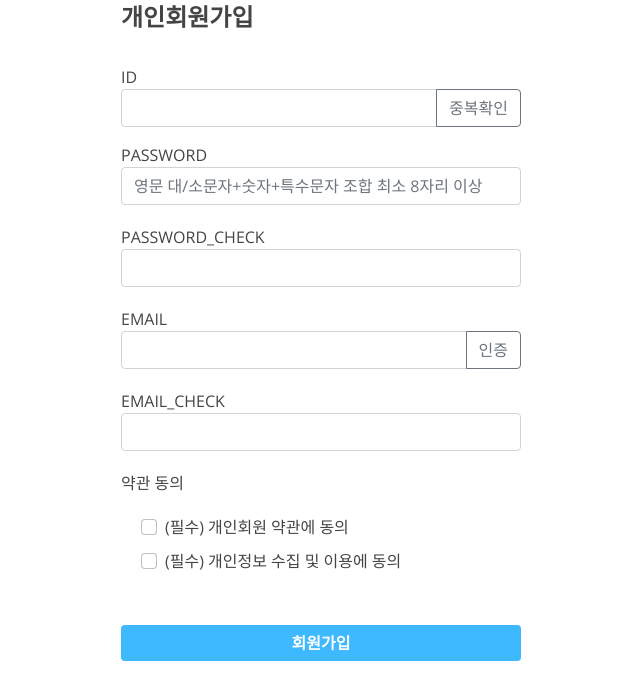
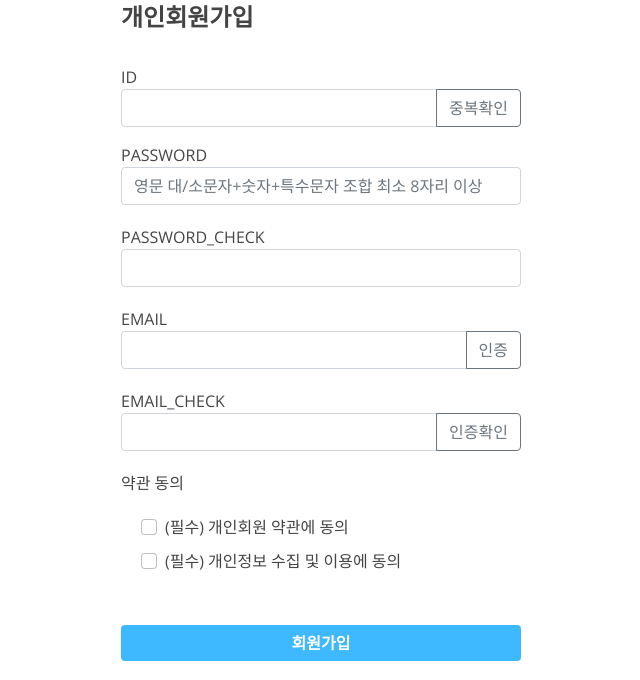
Before and after one commit to LeeOhyeon/PEOPLE119, a Java web app: page /member/enrollMemberView.do in a window 1280 px wide. Shown: the part 211-891 px from the top of the page, without its empty margins (319-959 px from the left). Run offline with Spring Boot 4, a stand-in JSP engine, Linux system fonts and the light colour scheme; some of the project's set-up classes (security, data sources, template engines, error pages and the like) are left out, and stand-ins take their place; some libraries are stand-ins or nearby versions.

Commit message:
회원가입 완료

```diff
--- a/GDJ41_people119_final/pom.xml
+++ b/GDJ41_people119_final/pom.xml
@@ -70,6 +70,7 @@
 			<artifactId>spring-boot-starter-mail</artifactId>
 			<version>2.2.8.RELEASE</version>
 		</dependency>
+
 	</dependencies>
 
 	<build>
--- a/GDJ41_people119_final/src/main/java/com/pp/boot/member/controller/MemberController.java
+++ b/GDJ41_people119_final/src/main/java/com/pp/boot/member/controller/MemberController.java
@@ -4,6 +4,10 @@ import java.io.IOException;
 import java.util.Map;
 import java.util.Random;
 
+import javax.mail.Message.RecipientType;
+import javax.mail.MessagingException;
+import javax.mail.internet.MimeMessage;
+import javax.servlet.http.HttpServletRequest;
 import javax.servlet.http.HttpServletResponse;
 import javax.servlet.http.HttpSession;
 
@@ -92,10 +96,10 @@ public class MemberController {
 
 		if(result>0) {
 			msg="회원가입이 완료되었습니다. 로그인 해주세요";
-			loc="memberLogin";
+			loc="memberLoginView.do";
 		}else {
 			msg="회원가입 실패";
-			loc="enrollMember";
+			loc="enrollMemberView.do";
 		}
 		model.addAttribute("msg",msg);
 		model.addAttribute("loc",loc);
@@ -111,19 +115,26 @@ public class MemberController {
 		response.getWriter().print(member!=null?false:true);
 	}
 
-
-	//회원 가입 이메일 인증
-
+	@Autowired
 	private JavaMailSender javaMailSender;
 
-	@PostMapping("/emailCheck.do")
-	@ResponseBody
-	public String sendEmail(String email) {
+	@PostMapping("/sendMail.do") // AJAX와 URL을 매핑시켜줌
+	@ResponseBody  //AJAX후 값을 리턴하기위해 작성
+	public String SendMail(String email,HttpServletResponse response)throws IOException {
+
 			Random random=new Random();  //난수 생성을 위한 랜덤 클래스
 			String key="";  //인증번호
 
-		SimpleMailMessage message = new SimpleMailMessage();
-		message.setTo(email); //스크립트에서 보낸 메일을 받을 사용자 이메일 주소
+			//SimpleMailMessage message = new SimpleMailMessage();
+			MimeMessage  message = javaMailSender.createMimeMessage();
+			//message.setTo(email); //스크립트에서 보낸 메일을 받을 사용자 이메일 주소
+			try {
+				message.addRecipients(RecipientType.TO, email);
+				message.setSubject("People119 이메일 인증번호 입니다.");
+			} catch (MessagingException e) {
+				// TODO Auto-generated catch block
+				e.printStackTrace();
+			}
 			//입력 키를 위한 코드
 			for(int i =0; i<3;i++) {
 				int index=random.nextInt(25)+65; //A~Z까지 랜덤 알파벳 생성
@@ -131,11 +142,38 @@ public class MemberController {
 			}
 			int numIndex=random.nextInt(9999)+1000; //4자리 랜덤 정수를 생성
 			key+=numIndex;
-		message.setSubject("인증번호 입력을 위한 메일 전송");
-		message.setText("인증 번호 : "+key);
+
+
+			 String msgg="";
+		        msgg+= "<div style='margin:100px;'>";
+		       	msgg+= "<h1> 안녕하세요 People119 입니다. </h1>";
+		        msgg+= "<br>";
+		        msgg+= "<p>아래 코드를 회원가입 창으로 돌아가 입력해주세요<p>";
+		        msgg+= "<br>";
+		        msgg+= "<p>감사합니다!<p>";
+		        msgg+= "<br>";
+				msgg+= "<div align='center' style='border:1px solid black; font-family:verdana';>";
+				msgg+= "<h3 style='color:blue;'>회원가입 코드입니다.</h3>";
+				msgg+= "<div style='font-size:130%'>";
+				msgg+= "CODE : <strong>";
+				msgg+= key+"</strong><div><br/> ";
+				msgg+= "</div>";
+
+			try {
+				message.setText(msgg,"utf-8","html");
+			} catch (MessagingException e) {
+				// TODO Auto-generated catch block
+				e.printStackTrace();
+			}
 			javaMailSender.send(message);
 	        return key;
+
 		}
 
-
+	@RequestMapping("/checkEmail.do")
+	public void checkEmail(String email,HttpServletResponse response) throws IOException {
+		Member member = service.checkEmail(email);
+		response.setContentType("application/json; charset=utf-8");
+		response.getWriter().print(member!=null?false:true);
 	}
+}
--- a/GDJ41_people119_final/src/main/java/com/pp/boot/member/model/dao/MemberDao.java
+++ b/GDJ41_people119_final/src/main/java/com/pp/boot/member/model/dao/MemberDao.java
@@ -10,4 +10,5 @@ public interface MemberDao {
 
 	Member loginMember(SqlSessionTemplate session ,Map param);
 	int enrollMember(SqlSessionTemplate session,Member member);
+	Member checkEmail(SqlSessionTemplate session, String email);
 }
--- a/GDJ41_people119_final/src/main/java/com/pp/boot/member/model/dao/MemberDaoImpl.java
+++ b/GDJ41_people119_final/src/main/java/com/pp/boot/member/model/dao/MemberDaoImpl.java
@@ -20,5 +20,10 @@ public class MemberDaoImpl implements MemberDao {
 		return session.insert("member.enrollMember",member);
 	}
 
+	@Override
+	public Member checkEmail(SqlSessionTemplate session, String email) {
+		return session.selectOne("member.checkEmail",email);
+	}
+
 
 }
--- a/GDJ41_people119_final/src/main/java/com/pp/boot/member/model/service/MemberService.java
+++ b/GDJ41_people119_final/src/main/java/com/pp/boot/member/model/service/MemberService.java
@@ -8,5 +8,6 @@ public interface MemberService {
 
 	Member loginMember(Map param);
 	int enrollMember(Member member);
+	Member checkEmail(String email);
 
 }
--- a/GDJ41_people119_final/src/main/java/com/pp/boot/member/model/service/MemberServiceImpl.java
+++ b/GDJ41_people119_final/src/main/java/com/pp/boot/member/model/service/MemberServiceImpl.java
@@ -29,6 +29,12 @@ public class MemberServiceImpl implements MemberService {
 		return dao.enrollMember(session,member);
 	}
 
+	@Override
+	public Member checkEmail(String email) {
+
+		return dao.checkEmail(session,email);
+	}
+
 
 
 
--- a/GDJ41_people119_final/src/main/webapp/WEB-INF/views/common/header.jsp
+++ b/GDJ41_people119_final/src/main/webapp/WEB-INF/views/common/header.jsp
@@ -82,7 +82,12 @@
           	<li><a href="${path}/member/enrollMemberView.do">회원가입</a></li>
           </c:if>
           <c:if test="${loginMember != null }">
-			<li class="dropdown"><a href="#"><span><c:out value="${loginMember.memberName }"/></span> <i class="bi bi-chevron-down"></i></a>
+          	<c:if test="${loginMember.memberName eq null }">
+				<li class="dropdown"><a href="#"><span><c:out value="${loginMember.memberId }"/></span> <i class="bi bi-chevron-down"></i></a>
+			</c:if>
+			<c:if test="${loginMember.memberName ne null }">
+				<li class="dropdown"><a href="#"><span><c:out value="${loginMember.memberName }"/></span> <i class="bi bi-chevron-down"></i></a>
+			</c:if>
 				<ul>
 					<li><a href="#">마이페이지</a></li>
 					<li><a href="${path}/member/logout.do">로그아웃</a></li>
--- a/GDJ41_people119_final/src/main/webapp/WEB-INF/views/member/enrollMember.jsp
+++ b/GDJ41_people119_final/src/main/webapp/WEB-INF/views/member/enrollMember.jsp
@@ -7,6 +7,7 @@
 <jsp:include page="/WEB-INF/views/common/header.jsp" />
 <link href="/resources/assets/css/enrollMember.css" rel="stylesheet">
 <main id="main">
+
 
 	<!-- ======= Breadcrumbs Section ======= -->
 	<section class="breadcrumbs">
@@ -28,7 +29,7 @@
 		<div class="container">
 
 			<div class="enroll-Container">
-				<form action="${path }/member/enrollMember.do" method="post" >
+				<form action="${path }/member/enrollMember.do" method="post" onsubmit="return submitCheck();">
 					<div class="input-info-container">
 						<div class="enroll_title">개인회원가입</div>
 						<div class="input-name">ID</div>
@@ -62,18 +63,34 @@
 							<div class="input-name">EMAIL</div>
 							<div class="input-info">
 								<div class="input-group mb-3">
-									<input type="text" class="form-control"
+									<input type="email" class="form-control"
 										aria-label="Recipient's username" name="email" id="email" required="required"
 										aria-describedby="sendMail">
-									<button class="btn btn-outline-secondary" type="button"
-										id="sendMail">인증</button>
+									<button class="btn btn-outline-secondary" type="button" id="sendMail_"
+									 onclick="sendMail();">인증</button>
 								</div>
 							</div>
+							<div class="resultEmail">
+
+							</div>
+
+
 							<div class="input-name">EMAIL_CHECK</div>
 							<div class="input-info">
-								<input class="form-control" type="text"
-									aria-label="default input example">
+								<div class="input-group mb-3">
+									<input type="text" class="form-control"
+										aria-label="Recipient's username" required="required"
+										aria-describedby="sendMail" id="emailCode">
+									<button class="btn btn-outline-secondary" type="button"
+										onclick="compareKey();">인증확인</button>
+								</div>
 							</div>
+							<div class="resultCode">
+
+							</div>
+
+
+
 							<div class="input-name">약관 동의</div>
 							<div class="agree">
 								<div>
@@ -85,8 +102,8 @@
 									</div>
 									<div class="form-check">
 										<input class="form-check-input" type="checkbox" value=""
-											id="flexCheckDefault"> <label
-											class="form-check-label" for="flexCheckDefault"> (필수)
+											id="flexCheckDefault2"> <label
+											class="form-check-label" for="flexCheckDefault2"> (필수)
 											개인정보 수집 및 이용에 동의 </label>
 									</div>
 								</div>
@@ -164,11 +181,73 @@
 		});
 	});
 
+	//이메일 중복체크
+	$("#email").keyup(()=>{
+		let email = $("#email").val();
+		$.ajax({
+			type:"post",
+			url:"/member/checkEmail.do",
+			data:{email:email},
+			success:data=>{
+				if(data){
+					$(".resultEmail").html("<span style='color:green;'>사용 가능한 이메일 입니다.</span>");
+					$("#sendMail_").attr("onclick","sendMail();");
+				}else{
+					$(".resultEmail").html("<span style='color:red;'>이미 사용중인 이메일 입니다.</span>");
+					$("#sendMail_").removeAttr("onclick");
+				}
+			}
+		});
+	});
 
 	//이메일 인증
-	$("#sendMail").click(()=>{
+ 	let comparekey;
+	const sendMail=()=>{
 
-	})
+		let email = $("#email").val();
+
+		$.ajax({
+			type:"post",
+			url:"/member/sendMail.do",
+			data:{email:email},
+			success:data=>{
+				console.log("성공");
+				console.log(data);
+				comparekey = data;
+			},
+			error : e=>{
+				console.log("실패");
+			}
+
+		});
+	}
+
+
+	//인증번호 확인
+	let compareResult;
+	const compareKey=()=>{
+		const emailCode = $("#emailCode").val();
+
+		if(comparekey == emailCode){
+			$(".resultCode").html("<span style='color:green'>인증 성공</span>");
+			compareResult = true;
+		}else{
+			$(".resultCode").html("<span style='color:red'>인증 번호를 다시 입력해 주세요.</span>");
+			$("#emailCode").val("");
+			compareResult = false;
+		}
+	}
+
+	//이메일 인증 확인
+	const submitCheck=()=>{
+		if(!compareResult){
+			alert("메일 인증이 완료되지 않았습니다.");
+			return false;
+		}else{
+			return true;
+		}
+
+	}
 
 </script>
 
--- a/GDJ41_people119_final/src/main/webapp/resources/assets/css/enrollMember.css
+++ b/GDJ41_people119_final/src/main/webapp/resources/assets/css/enrollMember.css
@@ -60,3 +60,11 @@ font-weight: bolder;
   margin:0px;
   color:red;
   }
+  .resultCode{
+  padding: 0px;
+	margin-bottom: 10px;
+  }
+.resultEmail{
+	padding: 0px;
+	margin-bottom: 10px;
+}
```
Lines whose indentation alone changed are shown as unchanged.
